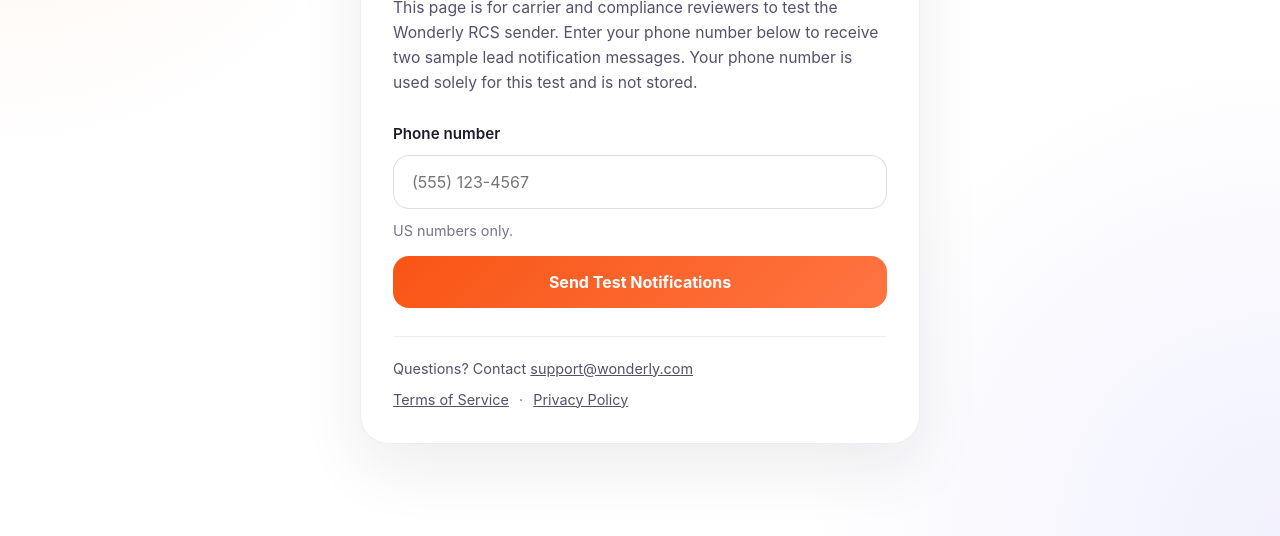
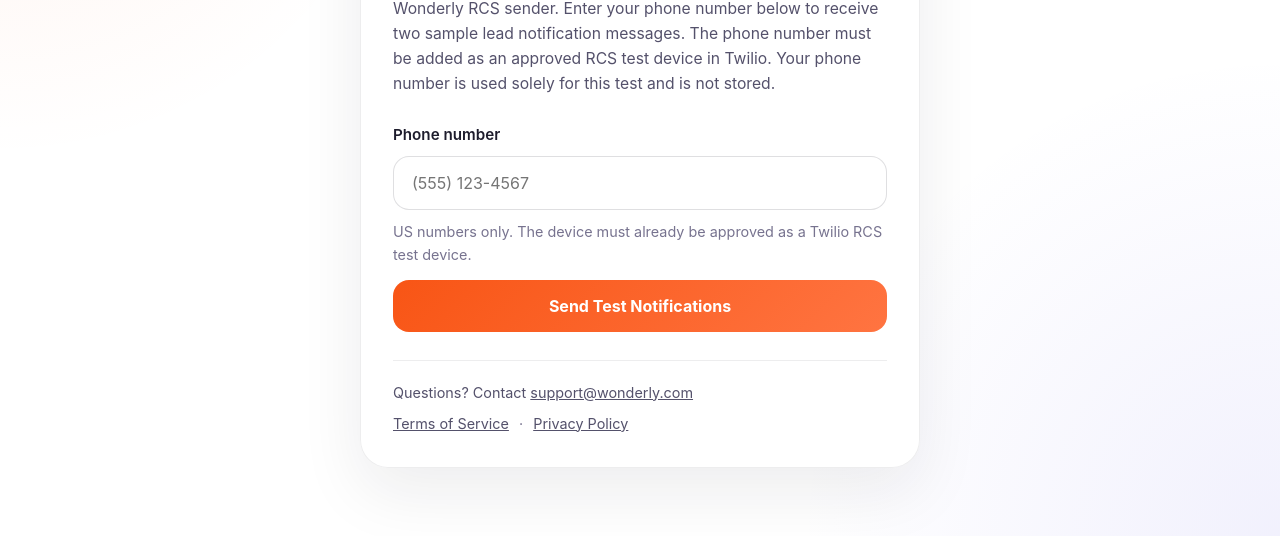
Before and after one commit to omeshomes/wonderly-rcs-review-demo, a website: page public/index.html in a window 1280 px wide. Shown: the part 264-800 px from the top of the page. Drawn offline with Linux system fonts and the light colour scheme; a web font is replaced by a local one.

Commit message:
clarify rcs-only tester requirements in demo copy

```diff
--- a/public/app.js
+++ b/public/app.js
@@ -4,7 +4,7 @@ const submitButton = document.getElementById("submitButton");
 const statusElement = document.getElementById("form-status");
 
 const successMessage =
-  "Test notifications sent! Check your phone. If your device supports RCS, you'll see branded messages from Wonderly. Otherwise, they'll arrive as standard SMS.";
+  "Test notifications sent! Check your phone. If this device is approved as a Wonderly RCS test device in Twilio and supports RCS on a supported carrier, you'll receive branded messages from Wonderly.";
 
 function digitsOnly(value) {
   return value.replace(/\D/g, "");
--- a/public/index.html
+++ b/public/index.html
@@ -29,8 +29,9 @@
           <p class="body-copy">
             This page is for carrier and compliance reviewers to test the
             Wonderly RCS sender. Enter your phone number below to receive two
-            sample lead notification messages. Your phone number is used solely
-            for this test and is not stored.
+            sample lead notification messages. The phone number must be added as
+            an approved RCS test device in Twilio. Your phone number is used
+            solely for this test and is not stored.
           </p>
         </div>
 
@@ -47,7 +48,9 @@
             aria-describedby="field-help form-status"
             required
           />
-          <p id="field-help" class="field-help">US numbers only.</p>
+          <p id="field-help" class="field-help">
+            US numbers only. The device must already be approved as a Twilio RCS test device.
+          </p>
 
           <button id="submitButton" class="submit-button" type="submit">
             Send Test Notifications
```
